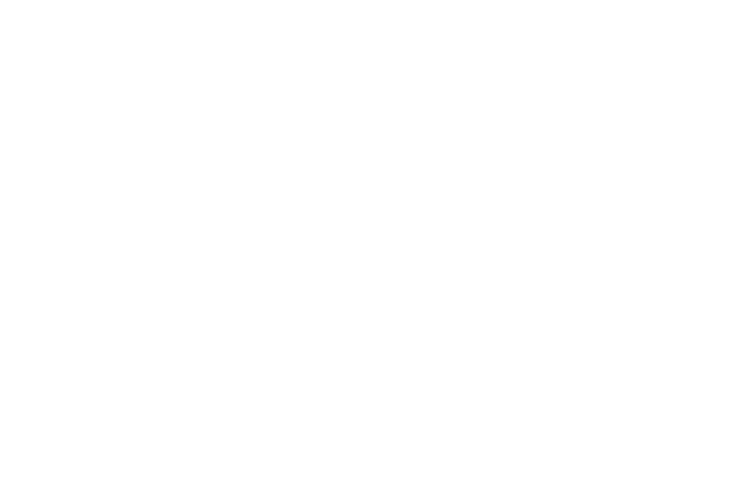
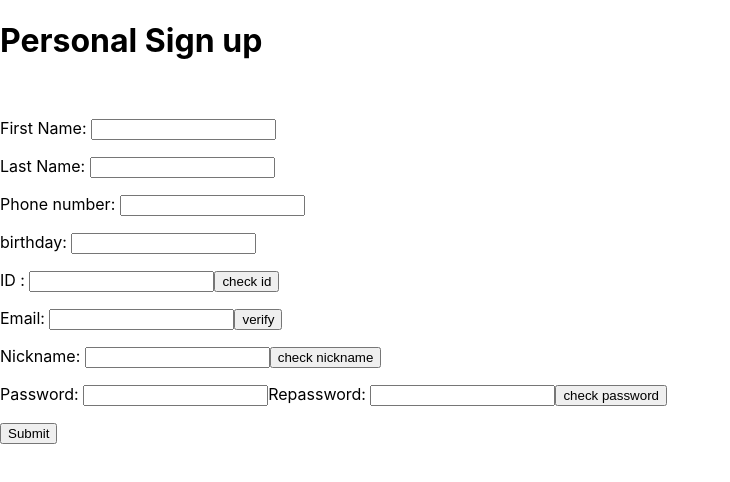
Before and after one commit to SigaukeCogitater/realizeapp, a React (Create React App) app: page /personalsignup in a window 1280 px wide. Shown: the top 482 px of the page, without its empty margins (0-730 px from the left). Built offline with nearby package versions, Linux system fonts and the light colour scheme.

Commit message:
yujeong update App.js

```diff
--- a/src/App.js
+++ b/src/App.js
@@ -2,7 +2,8 @@
 import {Route,BrowserRouter} from 'react-router-dom'
 import SignIn from './SignIn.js'
 import Main from './Main.js'
-import SignUp from './companysignup.js'
+import CompanySignUp from './companysignup.js'
+import PersonalSignUp from './personalsignup.js'
 //test
 class App extends Component {
   render () {
@@ -11,7 +12,8 @@
     <div>
       <Route exact path='/' component={SignIn}/>
       <Route exact path='/main' component={Main}/>
-      <Route exact path='/companysignup' component={SignUp}/>
+      <Route exact path='/companysignup' component={CompanySignUp}/>
+      <Route exact path='/personalsignup' component={PersonalSignUp}/>
     </div>
     </BrowserRouter>
     )
```
